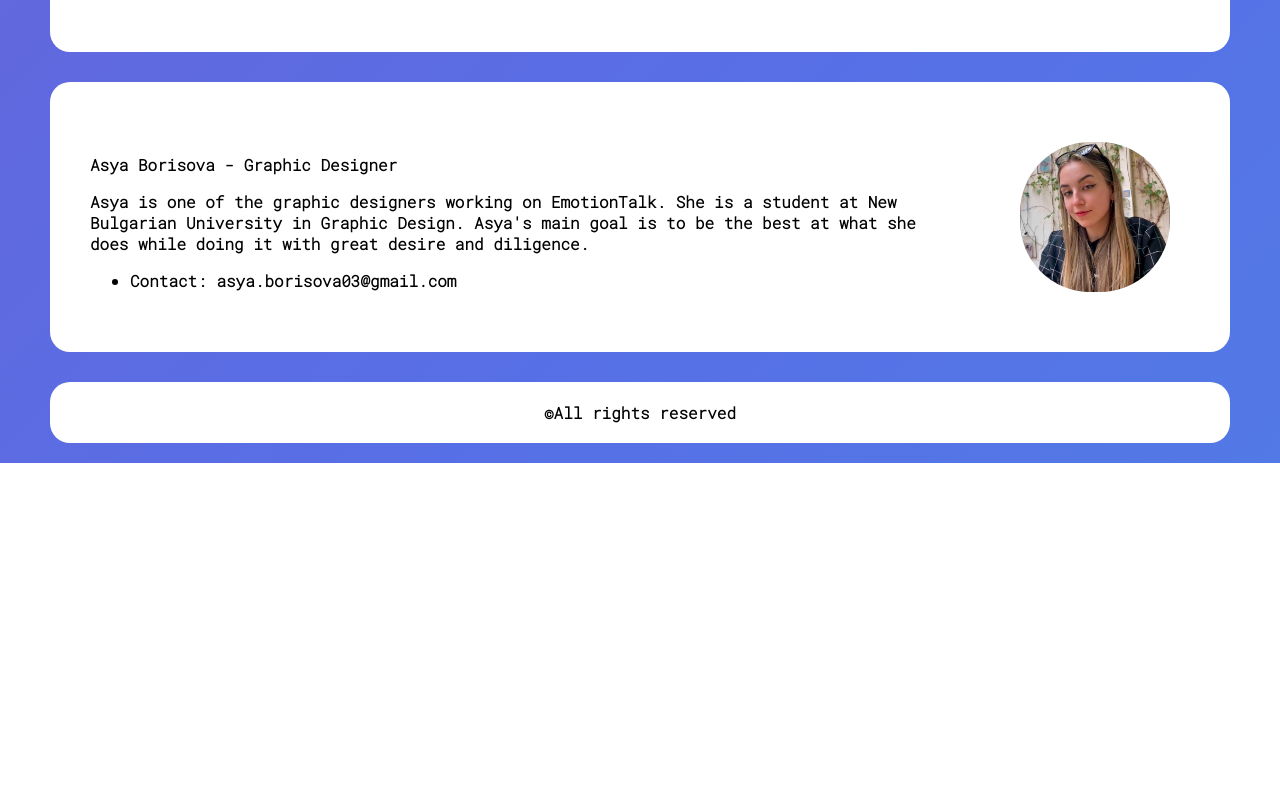
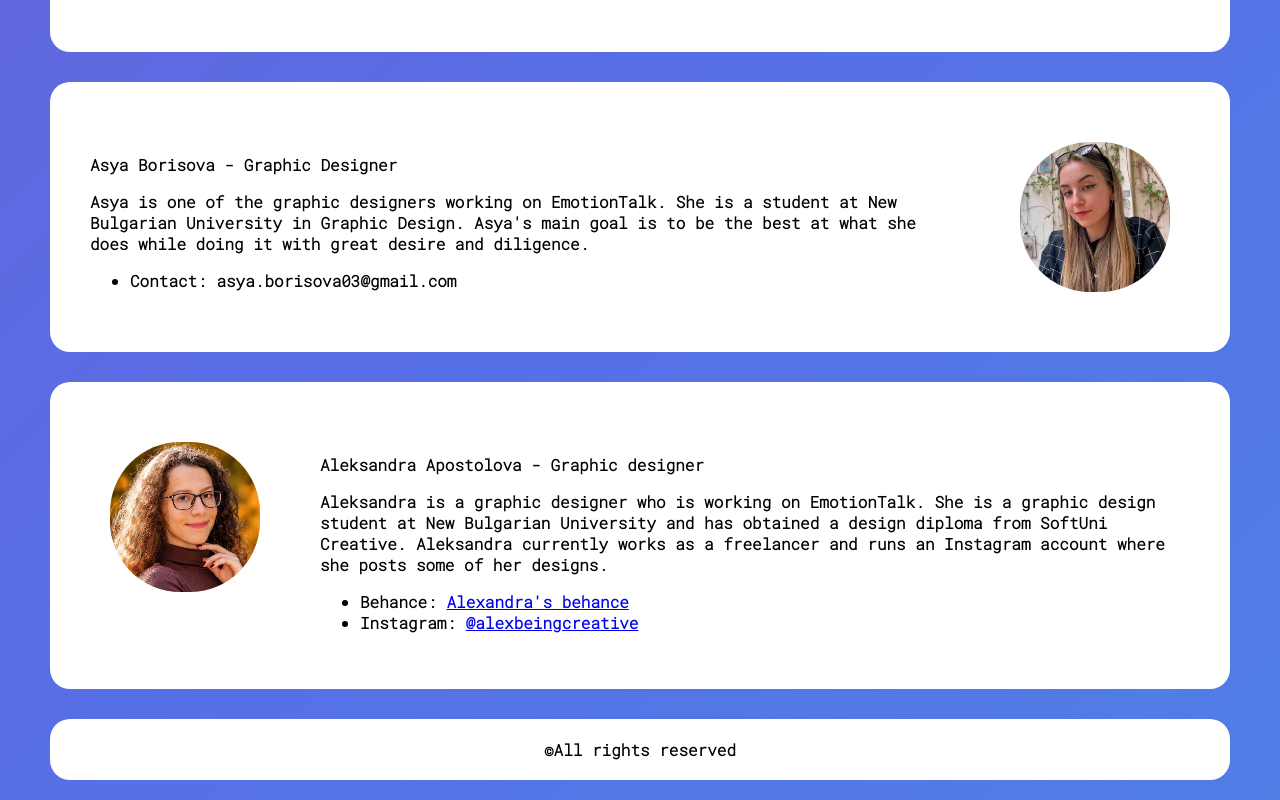
Before and after one commit to DiyanKalaydzhiev23/emotion-talk-front-end, a React (Create React App) app: page /about in a window 1280 px wide. Shown: the part 1130-1930 px from the top of the page. Before the commit the page ends 1593 px from the top, so only its background shows below. Built offline with nearby package versions, Linux system fonts and the light colour scheme.

Commit message:
Added one more designer

```diff
--- a/src/components/About/About.jsx
+++ b/src/components/About/About.jsx
@@ -84,6 +84,24 @@ export default function About() {
 
                     <img src="asya_borisova.png" alt="Asya's image" />
                 </div>
+                <div className={AboutStyles.team}>
+                    <img src="alexandra_apostolova.png" alt="Alexandra's image" />
+
+                    <div>
+                        <p>
+                            <b>Aleksandra Apostolova - Graphic designer</b>
+                        </p>
+                        <p>
+                            Aleksandra is a graphic designer who is working on EmotionTalk.
+                            She is a graphic design student at New Bulgarian University and has obtained a design diploma from SoftUni Creative.
+                            Aleksandra currently works as a freelancer and runs an Instagram account where she posts some of her designs.
+                        </p>
+                        <ul>
+                            <li>Behance: <a href="https://www.behance.net/alexbeingcreative">Alexandra's behance</a></li>
+                            <li>Instagram: <a href="https://www.instagram.com/alexbeingcreative/?igshid=YmMyMTA2M2Y%3D">@alexbeingcreative</a></li>
+                        </ul>
+                    </div>
+                </div>
 
                 <footer>
                     <div>
--- a/src/components/About/AboutStyles.module.css
+++ b/src/components/About/AboutStyles.module.css
@@ -77,7 +77,7 @@ footer div {
     .aboutPage div img {
         display: flex;
         position: absolute;
-        top: 20%;
+        top: 17%;
         left: 50%;
         -webkit-transform: translate(-50%, -50%);
         transform: translate(-50%, -50%);
@@ -104,6 +104,6 @@ footer div {
     }
 
     .aboutPage div img {
-        top: 15%;
+        top: 14%;
     }
 }
--- a/src/components/RecordSound/RecordSound.jsx
+++ b/src/components/RecordSound/RecordSound.jsx
@@ -196,7 +196,7 @@ export default function RecordSound() {
         .then(function(stream) {
         })
         .catch(function(err) {
-            alert("No mic for you");
+            alert("Enable mic");
         });
 
     return (
```
Also changed, not shown: public/alexandra_apostolova.png (added).
